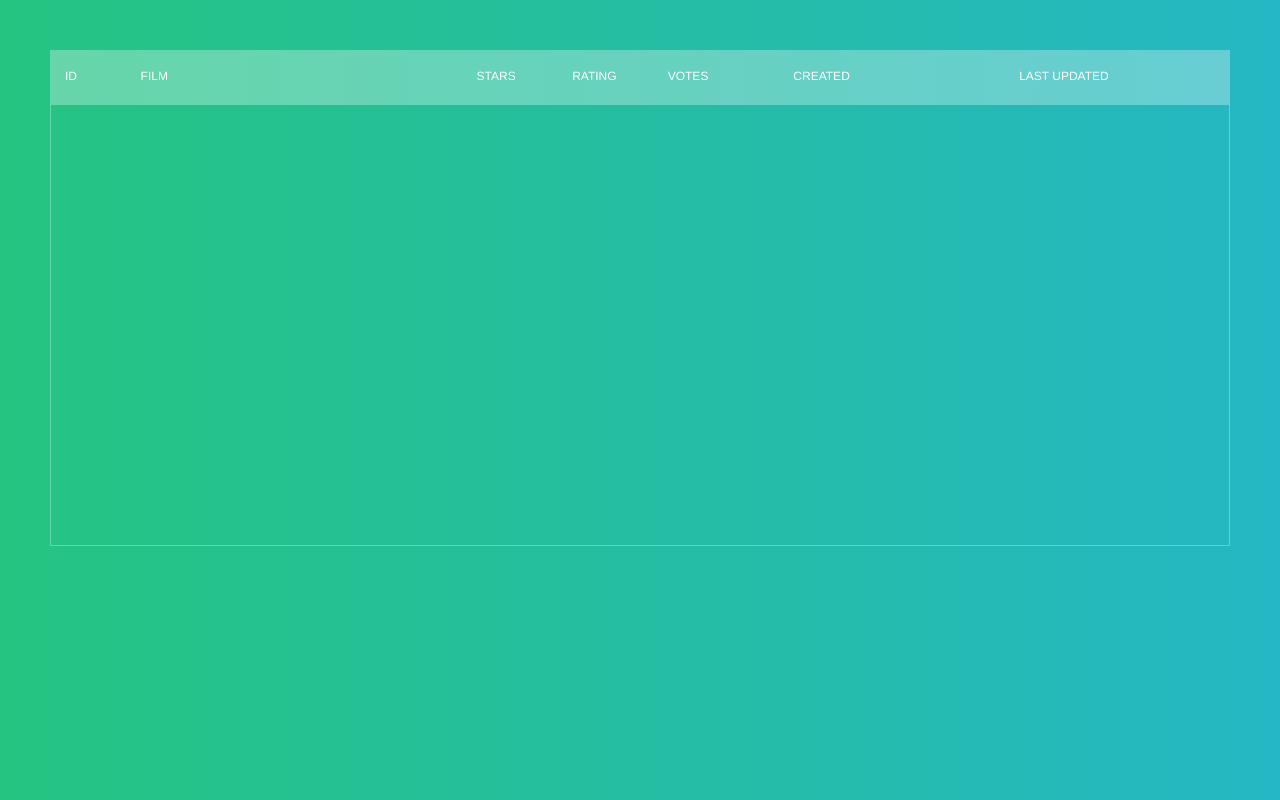
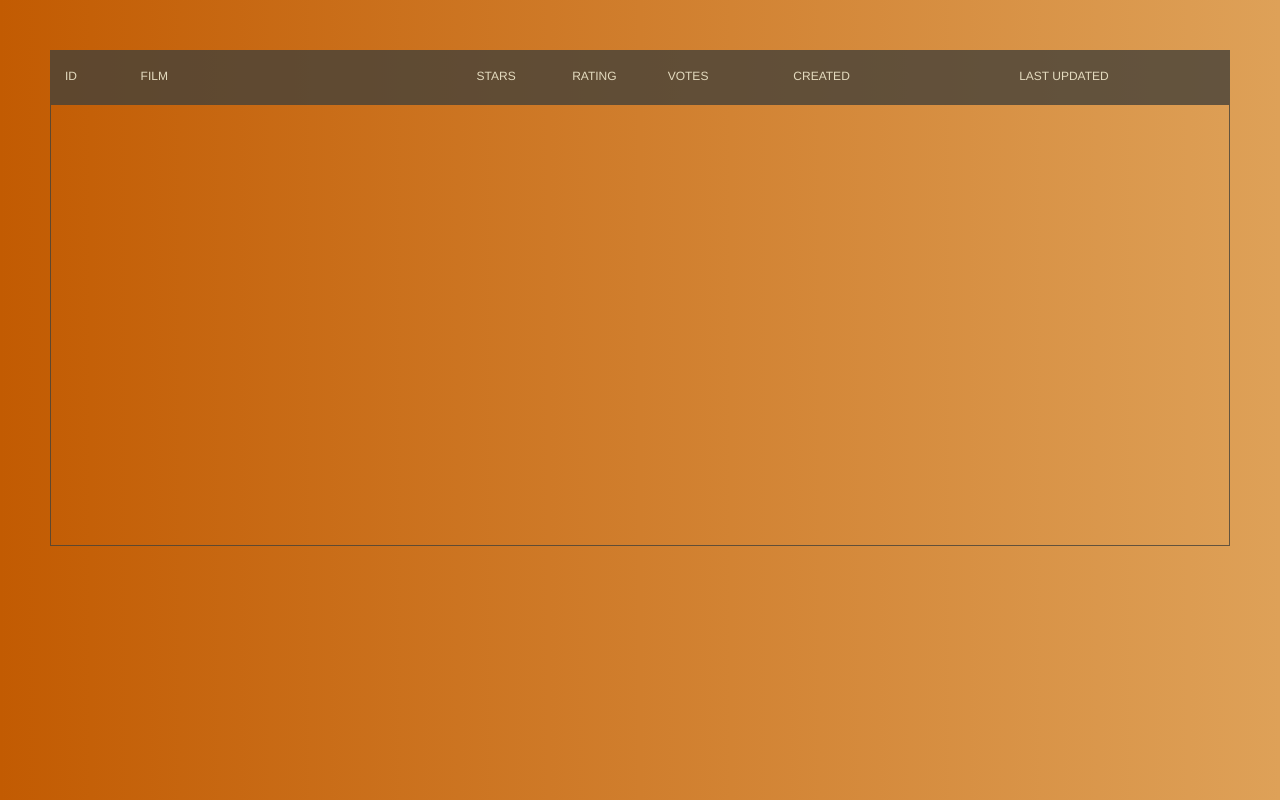
Before and after one commit to marthix/my-full-stack-api, a website: page public/index.html in a window 1280 px wide. Drawn offline with nearby package versions, Linux system fonts and the light colour scheme; no server answers.

Commit message:
playing with the css

```diff
--- a/public/main.scss
+++ b/public/main.scss
@@ -1,12 +1,12 @@
-$green:            #25c481;
-$blue:             #25b7c4;
-$transparent:      rgba(255,255,255,0.3);
-$transparent2:     rgba(255,255,255,0.1);
-$white:            #FFFFFF;
+$red:              #C25B02;
+$orange:           #DEA158;
+$transparent:      rgba(69, 66, 57, 0.8);
+$transparent2:     rgba(69, 66, 57, 0.4);
+$white:            #e4dbbf;
 
 body {
-  background: -webkit-linear-gradient(left, $green, $blue);
-  background: linear-gradient(to right, $green, $blue);
+  background: -webkit-linear-gradient(left, $red, $orange);
+  background: linear-gradient(to right, $red, $orange);
   font-family: 'Helvetica', sans-serif;
 }
 
@@ -74,5 +74,6 @@ td {
   font-weight: 300;
   font-size: 12px;
   color: $white;
+  background-color: $transparent2;
   border-bottom: solid 1px $transparent2;
 }
```
Also changed, not shown: public/main.css.
